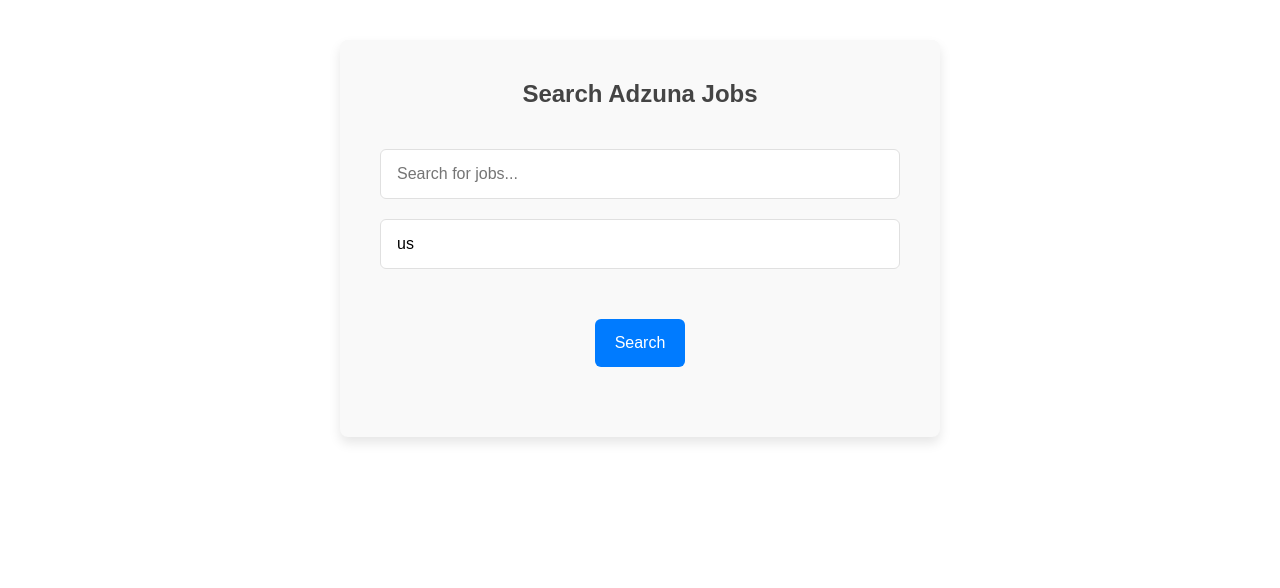
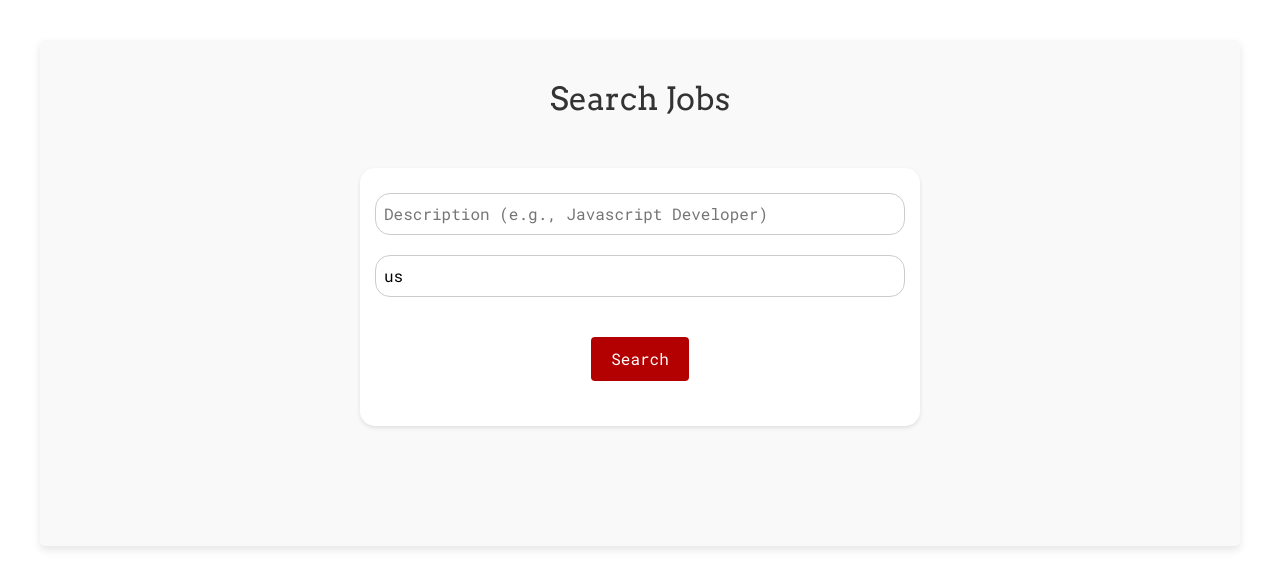
Before and after one commit to FarisKarim/ContentDashboard, a React (Create React App) app in the folder frontend_dashboard/: page /search_companies in a window 1280 px wide. Shown: the top 588 px of the page. Built offline with nearby package versions, Linux system fonts and the light colour scheme.

Commit message:
ui fixes

```diff
--- a/frontend_dashboard/public/index.html
+++ b/frontend_dashboard/public/index.html
@@ -24,7 +24,7 @@
       work correctly both with client-side routing and a non-root public URL.
       Learn how to configure a non-root public URL by running `npm run build`.
     -->
-    <title>Dashboard Project</title>
+    <title>JobbaTheHunt</title>
     <link href="https://cdn.jsdelivr.net/npm/bootstrap@5.1.0/dist/css/bootstrap.min.css" rel="stylesheet" integrity="sha384-KyZXEAg3QhqLMpG8r+8fhAXLRk2vvoC2f3B09zVXn8CA5QIVfZOJ3BCsw2P0p/We" crossorigin="anonymous">
     <link href="https://fonts.googleapis.com/css2?family=Arvo&display=swap" rel="stylesheet">
     <link href="https://fonts.googleapis.com/css2?family=Roboto+Mono:wght@400;700&display=swap" rel="stylesheet">
--- a/frontend_dashboard/src/components/Company/AdzunaJobSearch.css
+++ b/frontend_dashboard/src/components/Company/AdzunaJobSearch.css
@@ -1,97 +1,110 @@
-/* AdzunaJobs.css */
-
 .adzuna-container {
-  font-family: "Arial", sans-serif;
+    font-family: 'Roboto Mono', monospace;
     padding: 40px;
     background-color: #f9f9f9;
-  border-radius: 8px;
-  box-shadow: 0 6px 12px rgba(0, 0, 0, 0.1);
-  max-width: 600px;
+    border-radius: 5px;
+    box-shadow: 0 4px 8px rgba(0, 0, 0, 0.1);
+    max-width: 1200px;
     margin: 40px auto;
 }
 
-.adzuna__title {
-  color: #444;
+.adzuna-title {
+    color: #333;
     text-align: center;
-  margin-bottom: 40px;
-  font-weight: bold;
-  font-size: 24px;
+    margin-bottom: 50px;
+    font-family: 'Arvo', serif;
 }
 
-.adzuna__input {
-  width: 100%;
-  padding: 12px 16px;
-  margin-bottom: 20px;
-  border: 1px solid #e0e0e0;
-  border-radius: 6px;
-  background-color: #fff;
-  transition: border-color 0.3s;
+.adzuna-input-card {
+    background-color: #ffffff;
+    padding: 15px;
+    border-radius: 15px;
+    box-shadow: 0 2px 4px rgba(0, 0, 0, 0.1);
+    margin: 0 auto 80px auto; /* Centered horizontally and given space at the bottom */
+    width: 50%; /* Adjust this percentage to make it smaller or larger as desired */
 }
 
-.adzuna__input:focus {
-  border-color: #007bff;
-  outline: none;
+.adzuna-input {
+    width: 100%;
+    padding: 8px;
+    margin: 10px 0; /* Reduced to 0 for the sides */
+    border: 1px solid #ccc;
+    border-radius: 15px;
 }
 
-.adzuna__button {
-  background-color: #007bff;
+.adzuna-button {
+    background-color: #b30000;
     color: #fff;
-  padding: 12px 20px;
+    padding: 10px 20px;
     border: none;
-  border-radius: 6px;
+    border-radius: 4px;
     cursor: pointer;
     display: block;
     margin: 30px auto;
-  transition: background-color 0.3s, transform 0.2s;
+    transition: background-color 0.3s, transform 0.3s;
 }
 
-.adzuna__button:hover {
-  background-color: #0056b3;
+.adzuna-button:hover {
+    background-color: #ff1a1a;
     transform: scale(1.05);
 }
 
-.adzuna__job-title {
-    font-weight: bold;
-    margin-bottom: 8px;
-    font-size: 18px;
+.adzuna-job-list-header {
     color: #333;
+    margin-top: 80px;
+    margin-bottom: 40px;
+    text-align: center;
 }
-.adzuna__job-description {
-    margin-top: 10px;
-    color: #666;
-    line-height: 1.5;
-    font-size: 14px;
-    overflow: hidden;
-    text-overflow: ellipsis;
-    display: -webkit-box;
-    -webkit-line-clamp: 3; /* Number of lines to display before truncating */
-    -webkit-box-orient: vertical;
-}
-.adzuna__job-list {
+
+.adzuna-job-list {
     list-style-type: none;
     padding: 0;
+    display: grid;
+    grid-template-columns: repeat(3, 1fr);
+    gap: 40px;
 }
 
-.adzuna__job-item {
-  background-color: #fff;
-  padding: 20px 15px;
-  border-radius: 6px;
-  margin-bottom: 15px;
-  box-shadow: 0 3px 6px rgba(0, 0, 0, 0.08);
-  transition: box-shadow 0.3s;
+.adzuna-job-item {
+    background-color: #1c1c1c;
+    padding: 20px;
+    border-radius: 15px;
+    box-shadow: 0 2px 4px rgba(0, 0, 0, 0.1);
+    transition: transform 0.3s, box-shadow 0.3s;
+    display: flex;
+    flex-direction: column;
+    justify-content: space-between;
 }
 
-.adzuna__job-item:hover {
-  box-shadow: 0 6px 12px rgba(0, 0, 0, 0.12);
+.adzuna-job-item:hover {
+    transform: scale(1.05);
+    box-shadow: 0 4px 12px rgba(26, 255, 26, 0.3), 0 0 20px rgba(26, 255, 26, 0.2); /* Green glow effect */
 }
-.adzuna__job-link {
-    color: #007BFF;
-    text-decoration: none;
-    margin-top: 15px;
-    display: inline-block;
-    transition: color 0.3s;
+.adzuna-job-title {
+    font-weight: bold;
+    font-size: 1.2em;
+    margin-bottom: 10px;
+    color: #17f37a;
+    font-family: 'Arvo', serif;
 }
 
-.adzuna__job-link:hover {
-    color: #0056b3;
+.adzuna-job-description {
+    flex-grow: 1;
+    margin-bottom: 15px;
+    color: #bbb;
+    font-family: 'Roboto Mono', monospace;
 }
+.adzuna-job-link {
+    align-self: center;
+    color: #ffffff;  /* White text for contrast */
+    background-color: #4CAF50;  /* Green background for the link */
+    padding: 5px 15px;
+    border-radius: 15px;
+    text-decoration: none;
+    transition: background-color 0.3s, color 0.3s;
+    font-family: 'Roboto Mono' monospace;
+}
+
+.adzuna-job-link:hover {
+    background-color: #388E3C;  /* Darker shade of green on hover */
+    color: #ffffff;
+}
--- a/frontend_dashboard/src/components/Company/AdzunaJobSearch.js
+++ b/frontend_dashboard/src/components/Company/AdzunaJobSearch.js
@@ -33,42 +33,44 @@ const AdzunaJobSearch = () => {
   };
   return (
     <div className="adzuna-container">
-      <h2 className="adzuna__title">Search Adzuna Jobs</h2>
+      <h2 className="adzuna-title">Search Jobs</h2>
+
+      <div className="adzuna-input-card">
         <input
-        className="adzuna__input"
           type="text"
-        placeholder="Search for jobs..."
-        value={description}
-        onChange={(e) => setDescription(e.target.value)}
+          className="adzuna-input"
+          placeholder="Description (e.g., Javascript Developer)"
+          value={description} // Updated from search
+          onChange={(e) => setDescription(e.target.value)} // Updated from setSearchTerm
         />
         <input
-        className="adzuna__input"
           type="text"
-        placeholder="Enter country code (e.g., gb, us)..."
+          className="adzuna-input"
+          placeholder="Enter country code (e.g., gb, us)"
           value={country}
           onChange={(e) => setCountry(e.target.value)}
         />
-      <button className="adzuna__button" onClick={handleSearch}>
+        <button className="adzuna-button" onClick={handleSearch}>
           Search
         </button>
+      </div>
 
       {loading && <div>Loading...</div>}
 
       {isSearchSuccessful && (
         <div>
-          <h3 className="adzuna__job-title-heading">Job Results:</h3>
-          <ul className="adzuna__job-list">
+          <h3 className="adzuna-job-list-header">Job Results:</h3>
+          <ul className="adzuna-job-list">
             {jobs.map((job, index) => (
-              <li className="adzuna__job-item" key={index}>
-                <h4 className="adzuna__job-title">{job.title}</h4>
-                <p className="adzuna__job-description">{job.description}</p>
-                <a
+              <li className="adzuna-job-item" key={index}>
+                <h2 className="adzuna-job-title">{job.title}</h2>
+                <p className="adzuna-job-description">{job.description}</p>
+                <a className="adzuna-job-link"
                   href={job.redirect_url}
-                  className="adzuna__job-link"
                   target="_blank"
                   rel="noopener noreferrer"
                 >
-                  Learn more
+                  View Job Details
                 </a>
               </li>
             ))}
@@ -78,4 +80,5 @@ const AdzunaJobSearch = () => {
     </div>
   );
 };
+
 export default AdzunaJobSearch;
```
Also changed, not shown: 1 other file (tests, documents, lock files or other folders). Lines whose indentation alone changed are shown as unchanged.
